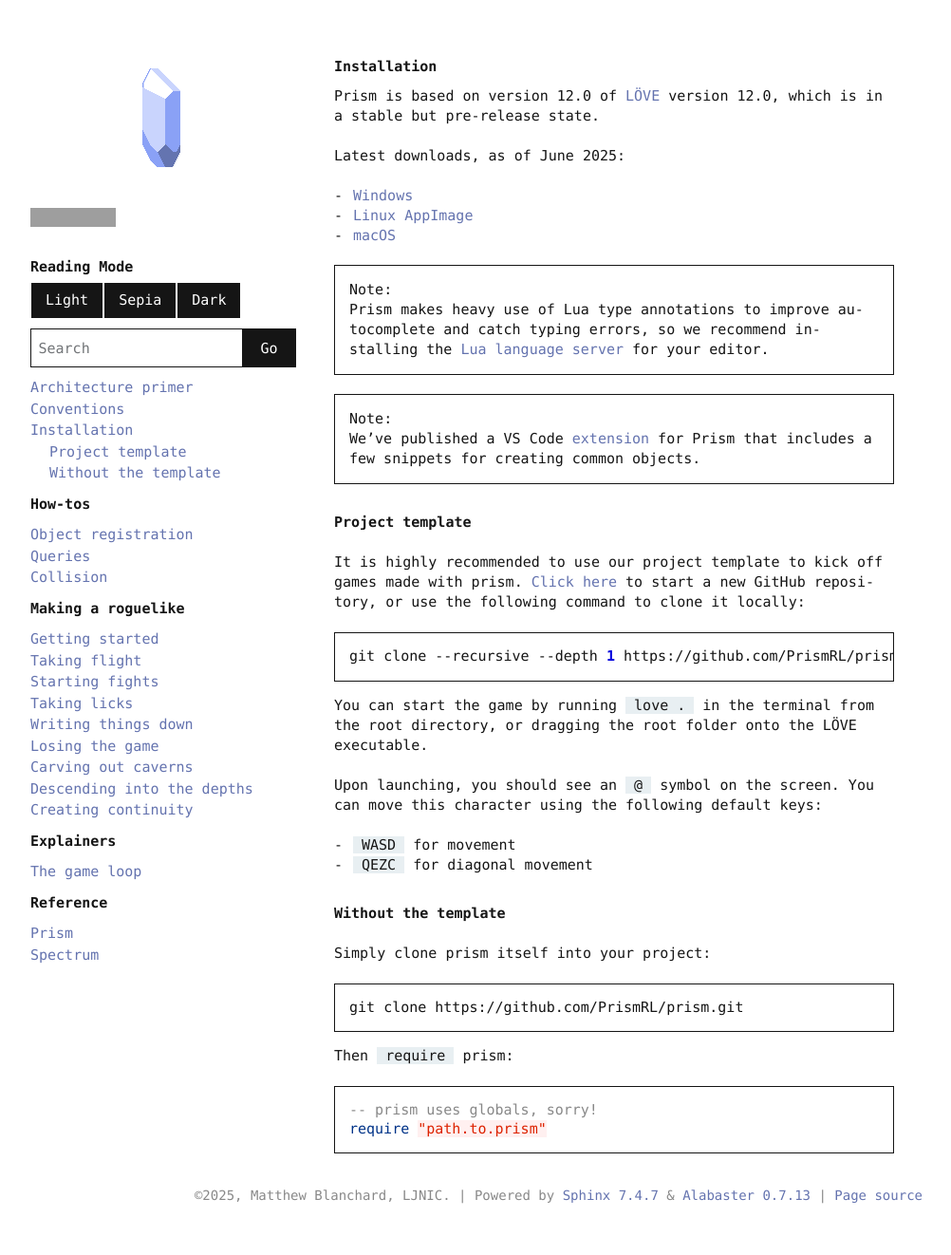
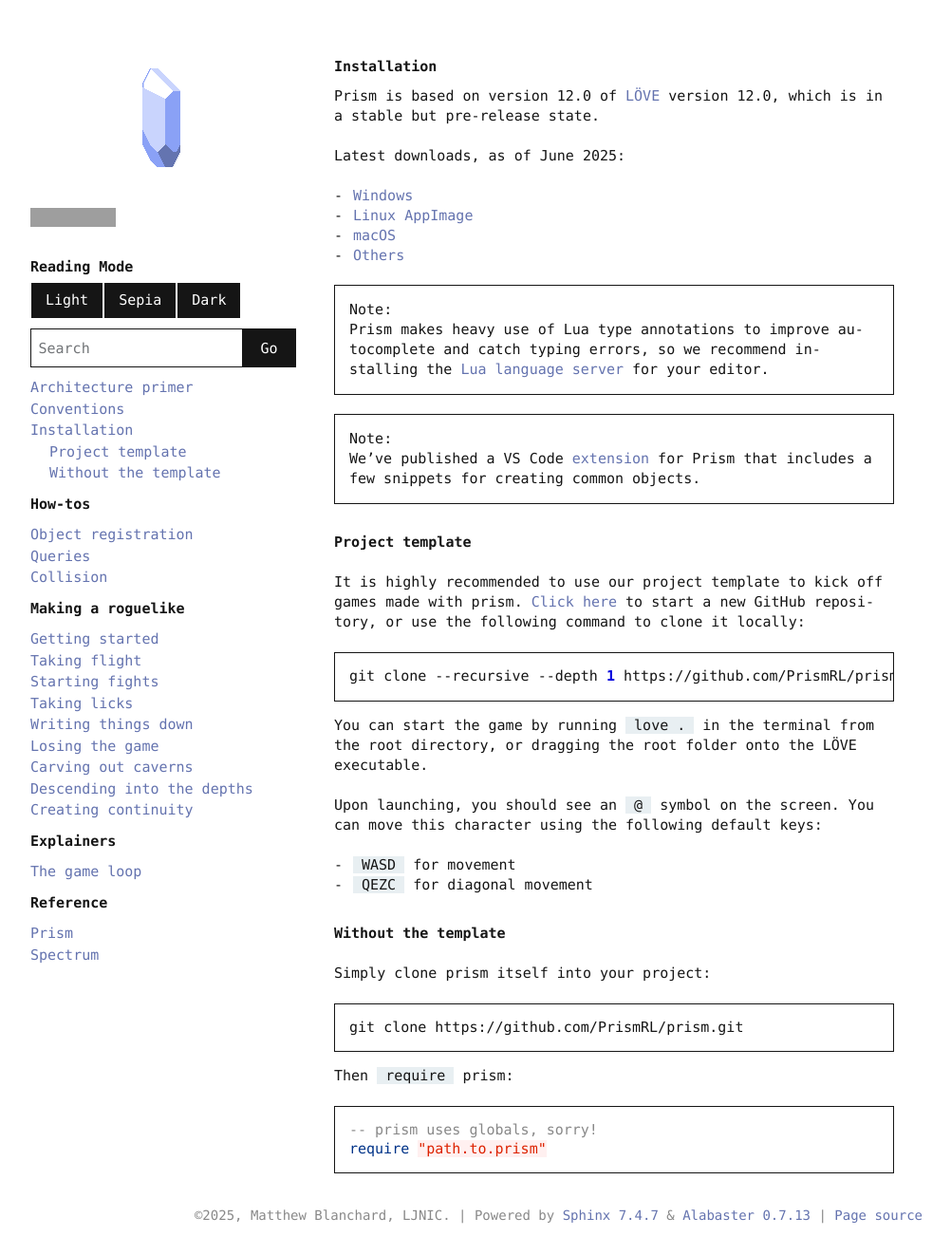
Before and after one commit to drewww/prism, a Sphinx documentation site: the page built from docs/source/installation.rst, in a window 1280 px wide. Shown: the whole page at 95% size, without its empty margins (143-1145 px from the left). Built offline with Sphinx 7.4.7, drawn with Linux system fonts in a browser that asks for light colours; pages that are not in the unit, such as notebooks, are missing from menus; before the commit the page ends 1301 px from its top, so only the background shows below that; grey boxes are pictures that could not be loaded.

Commit message:
Link to nightly.link for love12 builds

```diff
--- a/docs/source/installation.rst
+++ b/docs/source/installation.rst
@@ -6,9 +6,10 @@
 
 Latest downloads, as of June 2025:
 
-- `Windows <https://github.com/love2d/love/actions/runs/15666539349/artifacts/3331663782>`_
-- `Linux AppImage <https://github.com/love2d/love/actions/runs/15666539349/artifacts/3331663775>`_
-- `macOS <https://github.com/love2d/love/actions/runs/15666539349/artifacts/3331656441>`_
+- `Windows <https://nightly.link/love2d/love/workflows/main/main/love-windows-x64.zip>`_
+- `Linux AppImage <https://nightly.link/love2d/love/workflows/main/main/love-linux-X64.AppImage.zip>`_
+- `macOS <https://nightly.link/love2d/love/workflows/main/main/love-macos.zip>`_
+- `Others <https://nightly.link/love2d/love/workflows/main/main>`_
 
 .. note::
 
```
